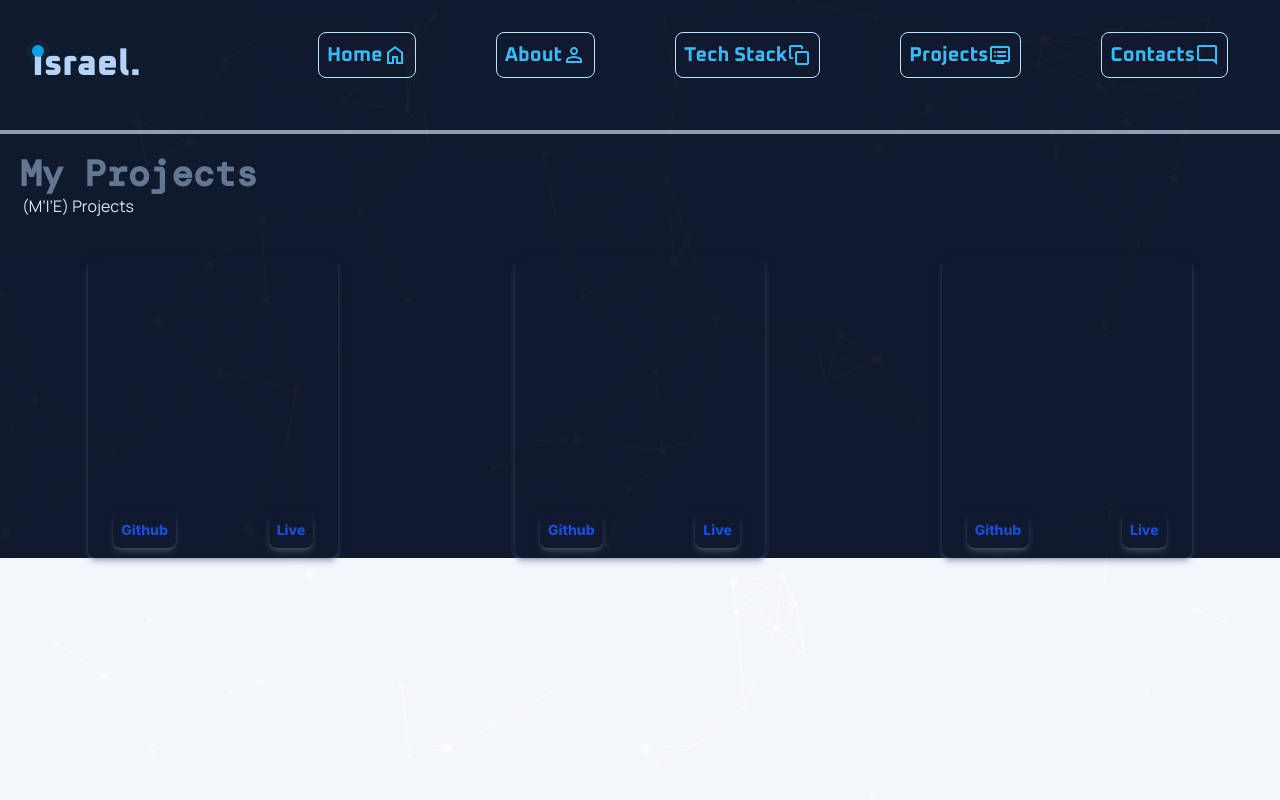
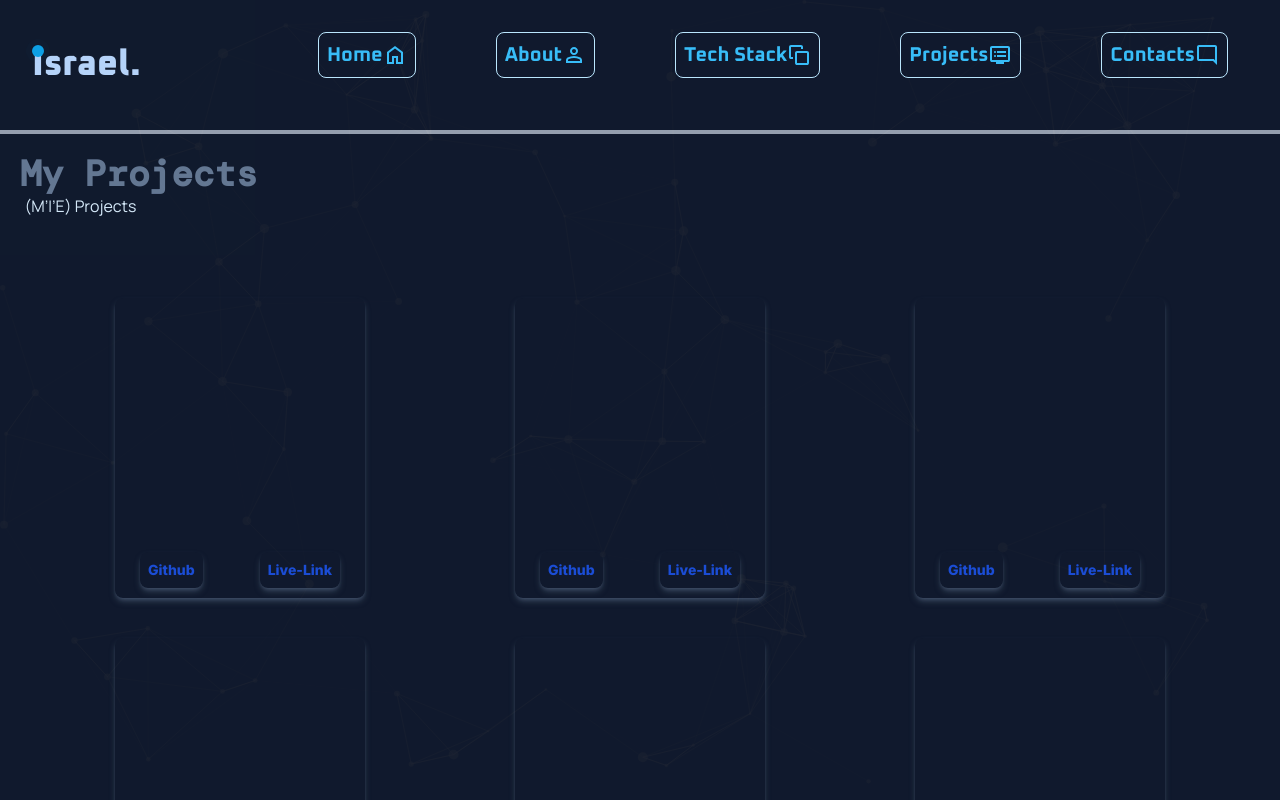
Before and after one commit to MIE-CODE/M-I-E_Portfolio, a Next.js app: page /Projects in a window 1280 px wide. Shown: the top 800 px of the page. Built offline with nearby package versions, Linux system fonts and the light colour scheme; a web font is replaced by a local one.

Commit message:
working on progect page

```diff
--- a/app/Projects/page.tsx
+++ b/app/Projects/page.tsx
@@ -17,9 +17,21 @@ const page = () => {
       GithubLink: "https://github.com/MIE-CODE",
       liveLink: "df",
     },
+    {
+      GithubLink: "https://github.com/MIE-CODE",
+      liveLink: "df",
+    },
+    {
+      GithubLink: "https://github.com/MIE-CODE",
+      liveLink: "df",
+    },
+    {
+      GithubLink: "https://github.com/MIE-CODE",
+      liveLink: "df",
+    },
   ];
   return (
-    <div className="w-Screen  bg-gray-900 h-[100vh] max-h-max ">
+    <div className="w-Screen  bg-gray-900   ">
       <Header />
       <div className="p-5 pb-0">
         <p className=" font-mono text-blue-200/50 text-4xl font-extrabold">
@@ -28,7 +40,7 @@ const page = () => {
         <p className="animate-trans-right font-manrope text-sky-100">
           (M’I’E) Projects
         </p>
-        <div className="grid  gap-10 justify-center items-center   md:grid-cols-2 lg:grid-cols-3 mt-10  text-4xl font-extrabold text-blue-700">
+        <div className="grid p-10  gap-10 justify-center items-center   md:grid-cols-2 lg:grid-cols-3 mt-10  text-4xl font-extrabold text-blue-700">
           {projects.map((project, index) => (
             <div key={index} className="flex justify-center">
               <div className="flex relative justify-center items-center gap-1 w-[250px] h-[300px] shadow-slate-500/50 rounded-lg shadow-md">
@@ -43,7 +55,7 @@ const page = () => {
                     href={project.liveLink}
                     className=" w-max h-max p-2 hover:bg-slate-50/5 flex justify-center items-center shadow-slate-500/50 rounded-lg shadow-md"
                   >
-                    Live
+                    Live-Link
                   </Link>
                 </div>
               </div>
```
